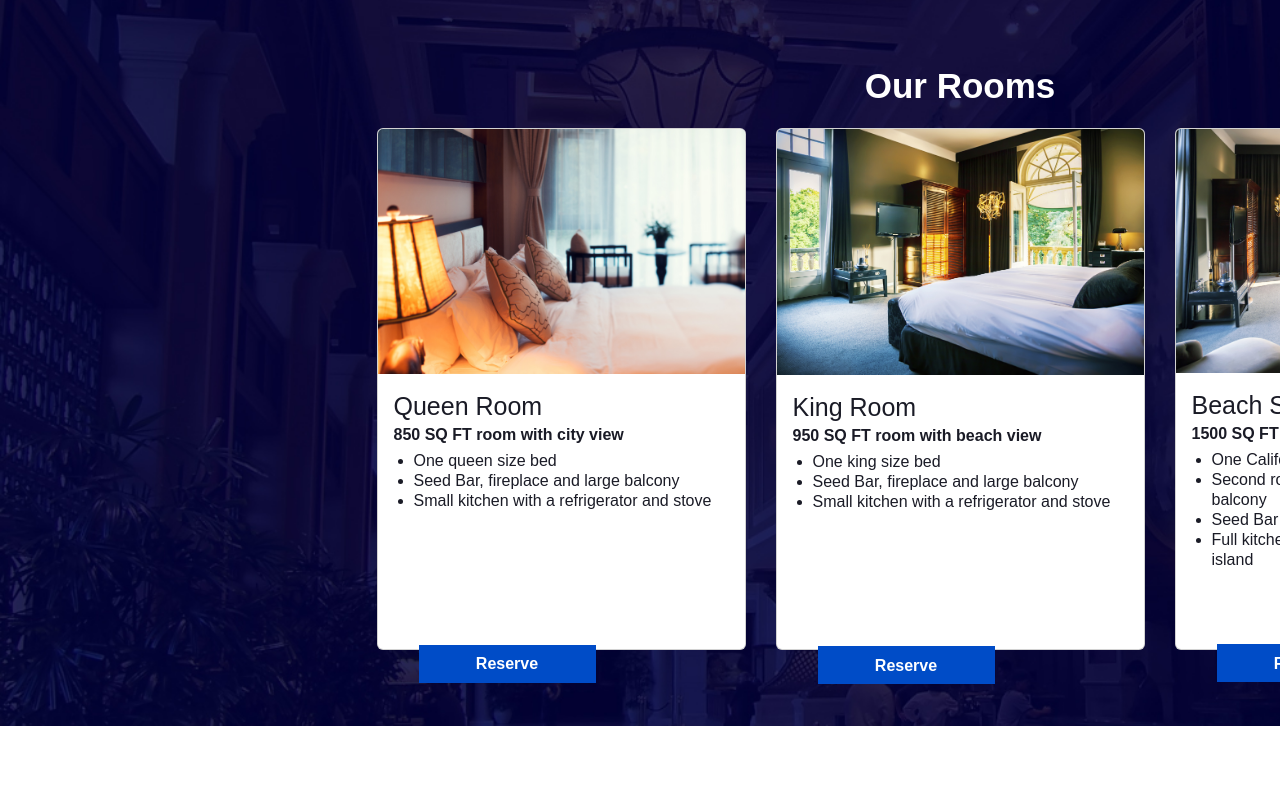
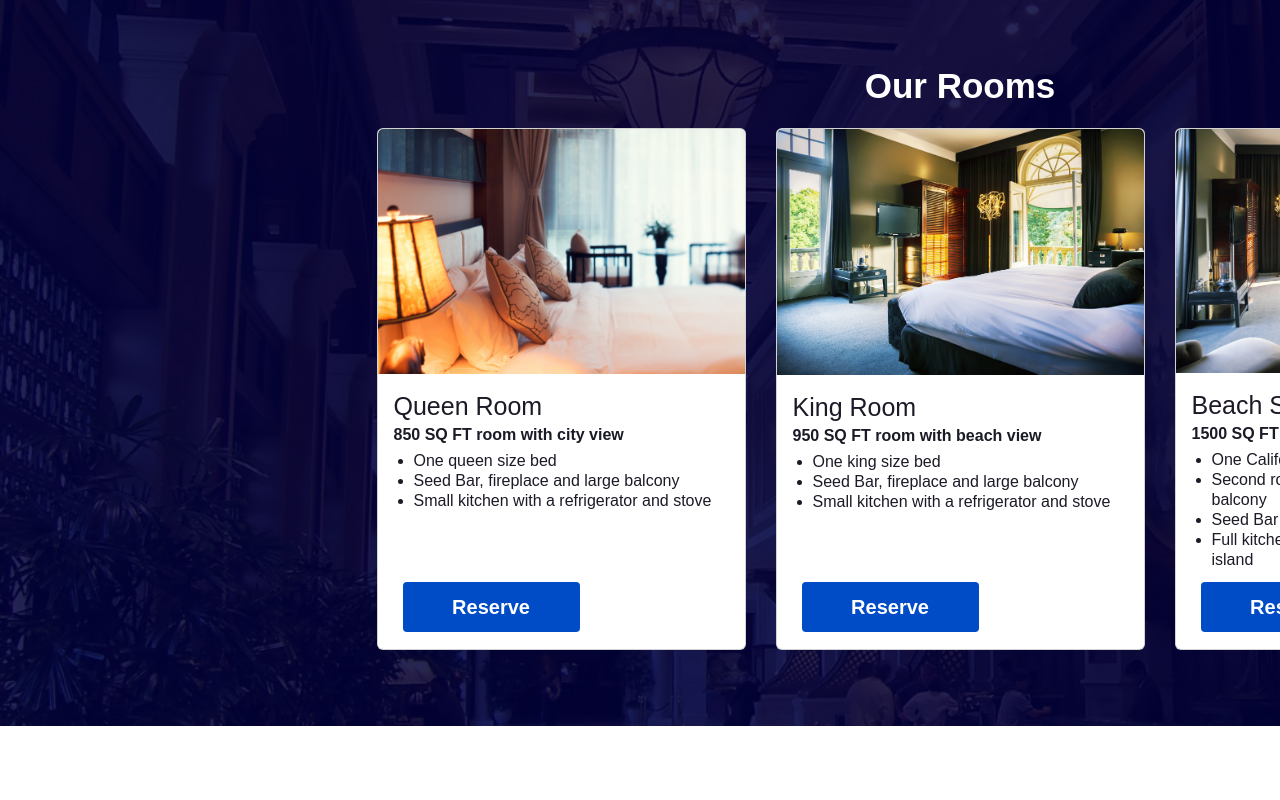
Before and after one commit to jesussalgado372/HamsterHotel, a plain HTML site: page index.html in a window 1280 px wide. Shown: the part 1140-1940 px from the top of the page. Drawn offline with nearby package versions, Linux system fonts and the light colour scheme.

Commit message:
adjusted the card buttons for reserve throughout the project

```diff
--- a/styles/styles.css
+++ b/styles/styles.css
@@ -99,9 +99,16 @@ body {
 .custom-card {
   width: 369px;
   height: 522px;
+  position: relative;
   display: flex;
   flex-direction: column;
   justify-content: flex-start;
+  overflow: hidden;
+}
+.custom-card .card-body {
+  position: static; /* reset to default to avoid being the positioning parent */
+  flex: 1;
+  padding-bottom: 80px; /* make space so text doesn’t overlap button */
 }
 
 /* Card image */
@@ -159,30 +166,27 @@ body {
   display: flex;
   flex-direction: column;
   justify-content: flex-start;
+  overflow: hidden;
 }
 
 /* Button inside card */
-.custom-btn {
-  background: #004CC7 0% 0% no-repeat padding-box;
-  height: 50px;
-  width: auto; /* fits text, can adjust if needed */
-  opacity: 1;
+.custom-card .custom-btn {
+  position: absolute;
+  top: 453px;
+  bottom: 15px;
+  left: 25px;
+
+  background: #004CC7;
+  color: #fff;
   border: none;
   border-radius: 4px;
-  text-decoration: none;
+  height: 50px;
+  padding: 0 20px;
+  font: normal normal bold 20px/25px "Source Sans Pro", sans-serif;
   cursor: pointer;
-
-  position: absolute; /* pin inside card */
-  bottom: 19px;      /* distance from bottom of card */
-  left: 25px;        /* distance from left of card */
   display: flex;
   align-items: center;
   justify-content: center;
-  padding: 0 20px;   /* horizontal padding inside button */
-  font: normal normal bold 20px/25px "Source Sans Pro", sans-serif;
-  color: #FFFFFF;
-  text-align: left;
-  letter-spacing: 0px;
 }
 /* Packages section spacing */
 .packages-section {
@@ -398,7 +402,7 @@ body {
 /* Button aligned with inputs */
 .custom-btn {
   position: relative; /* inline with inputs */
-  top: 22px; /* push down to align with input fields vertically */
+  top: 24px; /* push down to align with input fields vertically */
   width: 177px;
   height: 38px;
   background: #004CC7;
```
